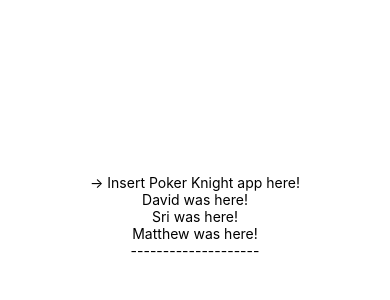
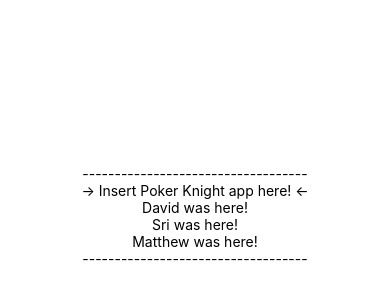
Before and after one commit to Poker-Knights/poker-knights-app, a React Native app in the folder poker-knight/: screen / in a window 390 px wide. Shown: the part 206-506 px from the top of the page. Built offline with nearby package versions, Linux system fonts and the light colour scheme.

Commit message:
Changes to text, line by line, idk having fun p2

```diff
--- a/poker-knight/App.tsx
+++ b/poker-knight/App.tsx
@@ -4,12 +4,12 @@
 export default function App() {
   return (
     <View style={styles.container}>
-      <Text>{'-> Insert Poker Knight app here!'}</Text>
+      <Text>-----------------------------------</Text>
+      <Text>{'-> Insert Poker Knight app here! <-'}</Text>
       <Text>David was here!</Text>
       <Text>Sri was here!</Text>
       <Text>Matthew was here!</Text>
-      <Text>--------------------</Text>
-
+      <Text>-----------------------------------</Text>
       <StatusBar style="auto" />
     </View>
   );
```
